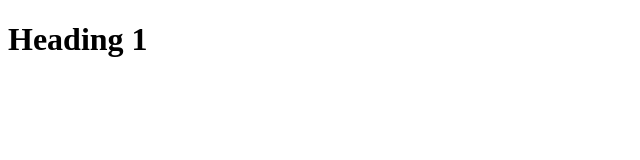
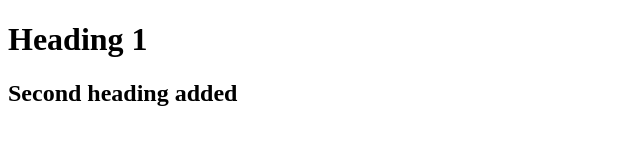
Before and after one commit to LearnTheGithub/repo-1, a plain HTML site: page index.html in a window 1280 px wide. Shown: the whole page, without its empty margins (0-640 px from the left). Drawn offline with Linux system fonts and the light colour scheme.

Commit message:
second heading added

```diff
--- a/index.html
+++ b/index.html
@@ -2,6 +2,7 @@
 <html>
 <body>
 <h1>Heading 1</h1>
+<h2>Second heading added</h2>
 </body>
 
 </html>
```
